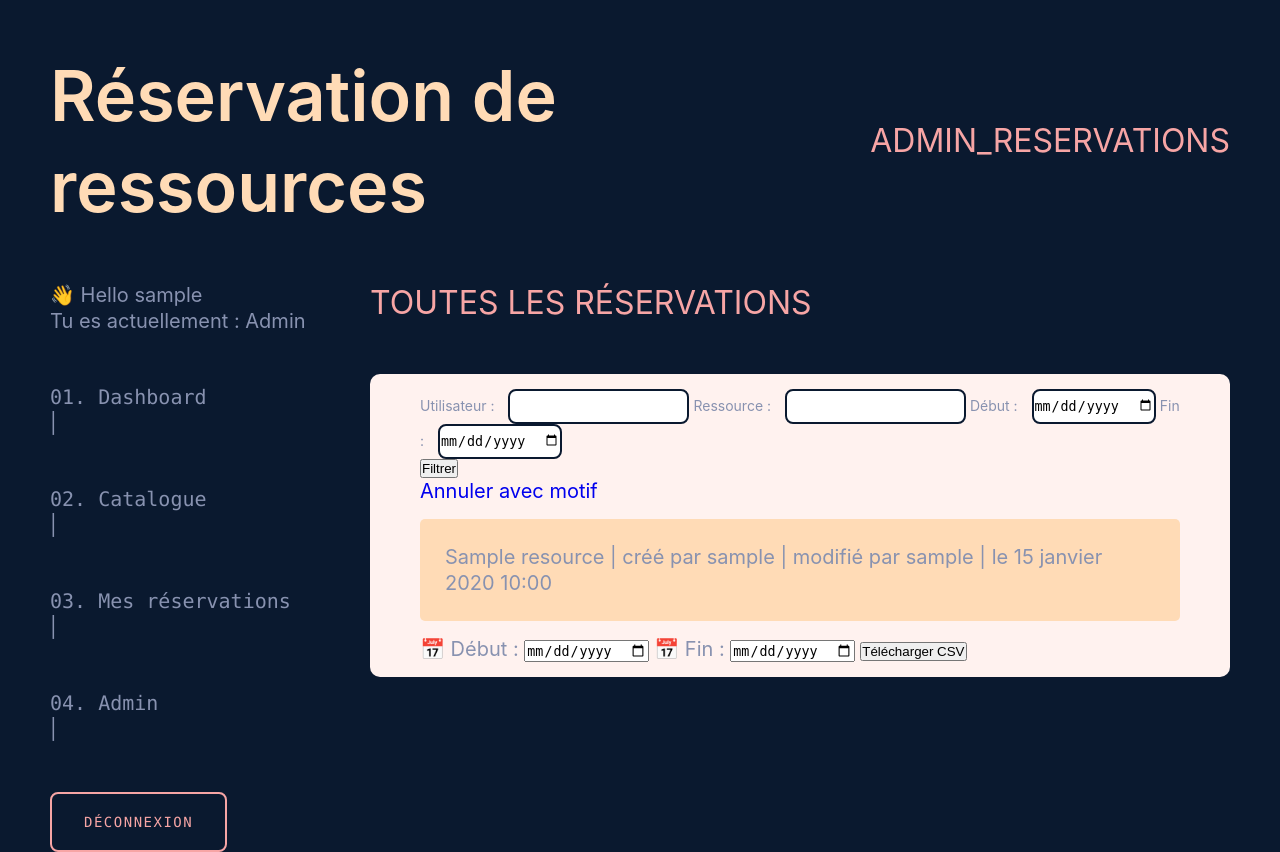
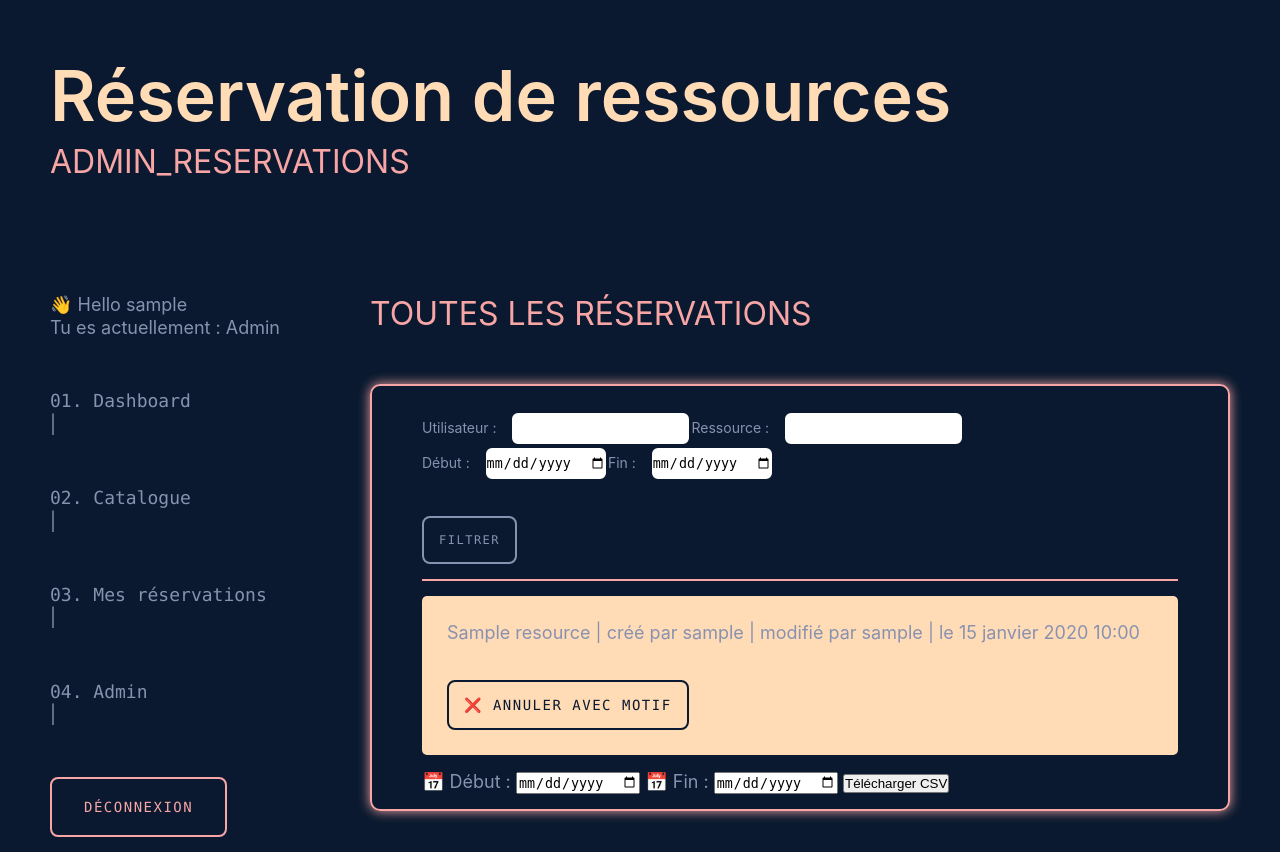
Before and after one commit to MathiENI/reservation-app, a Django app: page /reservations/admin/reservations/ in a window 1280 px wide. Run offline with Django 5.2, Linux system fonts and the light colour scheme; a user stored in the database is signed in; tables that the repository leaves empty hold one stand-in row (values such as "Sample post").

Commit message:
Admin crud design in progress

```diff
--- a/static/css/style.css
+++ b/static/css/style.css
@@ -36,19 +36,21 @@ body {
     color: var(--main-color);
     line-height: 1.3;
     font-family: var(--main-font);
-    font-size: 20px;
+    font-size: 18px;
 }
 
 .banner {
     display:flex;
     align-items: center;
     justify-content: space-between;
+    flex-wrap: wrap;
     padding: 50px;
 }
 
 .content {
     display: flex;
     flex-wrap:wrap;
+    margin: 60px 0px;
 }
 
 .uppercase {
@@ -131,12 +143,34 @@ nav .admin-menu {
 .secondary-button {
      position: relative;
   display: inline-block;
-  padding: 1.25rem 2rem;
+  padding: 15px;
   border: 2px solid var(--navy-background);
   border-radius: 8px;
   color: var(--navy-background);
   font-family: var(--code-font);
   font-size: 14px;
+  font-weight: 500;
+  text-decoration: none;
+  text-transform: uppercase;
+  letter-spacing: 1.5px;
+  overflow: hidden;
+  cursor: pointer;
+  transition: all 0.4s cubic-bezier(0.23, 1, 0.32, 1);
+  transform-style: preserve-3d;
+  perspective: 1000px;
+  background: transparent;
+  margin-top: 35px;
+}
+
+.grey-button {
+  position: relative;
+  display: inline-block;
+  padding: 15px;
+  border: 2px solid var(--main-color);
+  border-radius: 8px;
+  color: var(--main-color);
+  font-family: var(--code-font);
+  font-size: 12px;
   font-weight: 500;
   text-decoration: none;
   text-transform: uppercase;
@@ -174,12 +208,13 @@ h3 {
 }
 
 .card-section {
-    background-color:var(--white);
+    border:var(--pink) solid 2px;
     padding: 15px 50px;
     border-radius: 10px;
     margin: 50px 50px 0 0;
     display:flex;
     flex-wrap:wrap;
+    box-shadow: 0 0 12px var(--pink);
 }
 
 .card {
@@ -207,6 +242,9 @@ h3 {
     justify-content: space-between;
     align-items: center;
     flex-wrap: wrap;
+    border-bottom: 2px var(--pink) solid;
+    padding-bottom: 15px;
+    padding-top: 10px;
 
     input {
        height: 35px;
--- a/static/js/scripts.js
+++ b/static/js/scripts.js
@@ -8,4 +8,12 @@ document.addEventListener("DOMContentLoaded", function() {
         });
     }
 
+    // Toggle aside menu on mobile
+    const hamburger = document.querySelector('.hamburger');
+    const aside = document.querySelector('.aside');
+
+    hamburger.addEventListener('click', () => {
+      aside.classList.toggle('active');
+    });
+
 });
--- a/templates/base.html
+++ b/templates/base.html
@@ -14,8 +14,10 @@
         <h2>{{request.resolver_match.url_name}}</h2>
     </div>
 
+    <div class="hamburger">🍔</div>
     <div class="content">
         <!-- NAVBAR -->
+
     <nav>
         <p>👋 Hello {{ user.username }}</p>
         {% if user.is_staff %}<p class="badge">Tu es actuellement : Admin</p>{% endif %}
--- a/templates/catalog/resource_list.html
+++ b/templates/catalog/resource_list.html
@@ -44,7 +44,7 @@
             </div>
         </div>
         <div class="filter-item">
-                <button type="submit" class="secondary-button" style="margin-top:0;padding: 10px 5px;">Filtrer</button>
+                <button type="submit" class="grey-button">Filtrer</button>
         </div>
     </form>
 
--- a/templates/registration/login.html
+++ b/templates/registration/login.html
@@ -2,9 +2,8 @@
 
 {% block content %}
 
-<h2>Connexion</h2>
-
 <form method="post">
+    <h2>Connexion</h2>
     {% csrf_token %}
     {{ form.as_p }}
     <button type="submit" class="secondary-button">Se connecter</button>
--- a/templates/reservations/admin_reservations.html
+++ b/templates/reservations/admin_reservations.html
@@ -5,35 +5,38 @@
 
 <ul class="card-section">
     <form method="get" class="resources-filter">
-        <div class="start-filters">
+        <div class="start-filters" style="justify-content: flex-start;">
             <div class="filter-item">
-                Utilisateur :
+                <label for="user" id="user">Utilisateur :</label>
                 <input type="text" name="user">
-
-                Ressource :
+            </div>
+            <div class="filter-item">
+                <label for="resource" id="resource">Ressource :</label>
                 <input type="text" name="resource">
-
-                Début :
+            </div>
+        </div>
+        <div class="end-filters" style="justify-content: flex-start;">
+            <div class="filter-item">
+                <label for="start" id="start">Début :</label>
                 <input type="date" name="start">
-
-                Fin :
+            </div>
+            <div class="filter-item">
+                <label for="end" id="end">Fin :</label>
                 <input type="date" name="end">
             </div>
         </div>
-        <div class="end-filters">
         <div class="filter-item">
-                <button type="submit">Filtrer</button>
-            </div>
+            <button type="submit" class="grey-button">Filtrer</button>
         </div>
     </form>
 
     {% for r in reservations %}
-        <a href="{% url 'cancel_reservation_admin' r.id %}">Annuler avec motif</a>
     <li class="card">
         {{ r.resource.name }} |
         créé par {{ r.created_by }} |
         modifié par {{ r.updated_by }} |
         le {{ r.updated_at }}
+        <a href="{% url 'cancel_reservation_admin' r.id %}"><button class="secondary-button">❌ Annuler avec motif</button></a>
     </li>
     {% endfor %}
     <form method="get" action="{% url 'export_reservations_csv' %}">
--- a/templates/reservations/my_reservations.html
+++ b/templates/reservations/my_reservations.html
@@ -11,8 +11,8 @@
             <p class="status-{{ reservation.status }}"><strong>Statut : </strong><span class="uppercase primary-text">{{ reservation.get_status_display }}</span></p>
 
             {% if reservation.status == "confirmed" %}
-                <a href="{% url 'update_reservation' reservation.id %}">✏️ Modifier</a>
-                <a href="{% url 'cancel_reservation_user' reservation.id %}">❌ Annuler</a>
+            <a href="{% url 'update_reservation' reservation.id %}"><button class="secondary-button">✏️ Modifier</button></a>
+            <a href="{% url 'cancel_reservation_user' reservation.id %}"><button class="secondary-button">❌ Annuler</button></a>
             {% endif %}
         </li>
     {% empty %}
```
Also changed, not shown: other parts of static/css/style.css (+31 -6 lines), templates/base_auth.html (+4 -4 lines), templates/catalog/admin_categories.html (+4 -4 lines), templates/catalog/admin_locations.html (+4 -4 lines), templates/catalog/admin_resources.html (+4 -4 lines), templates/catalog/resource_detail.html (+5 -5 lines). Lines whose indentation alone changed are shown as unchanged.
